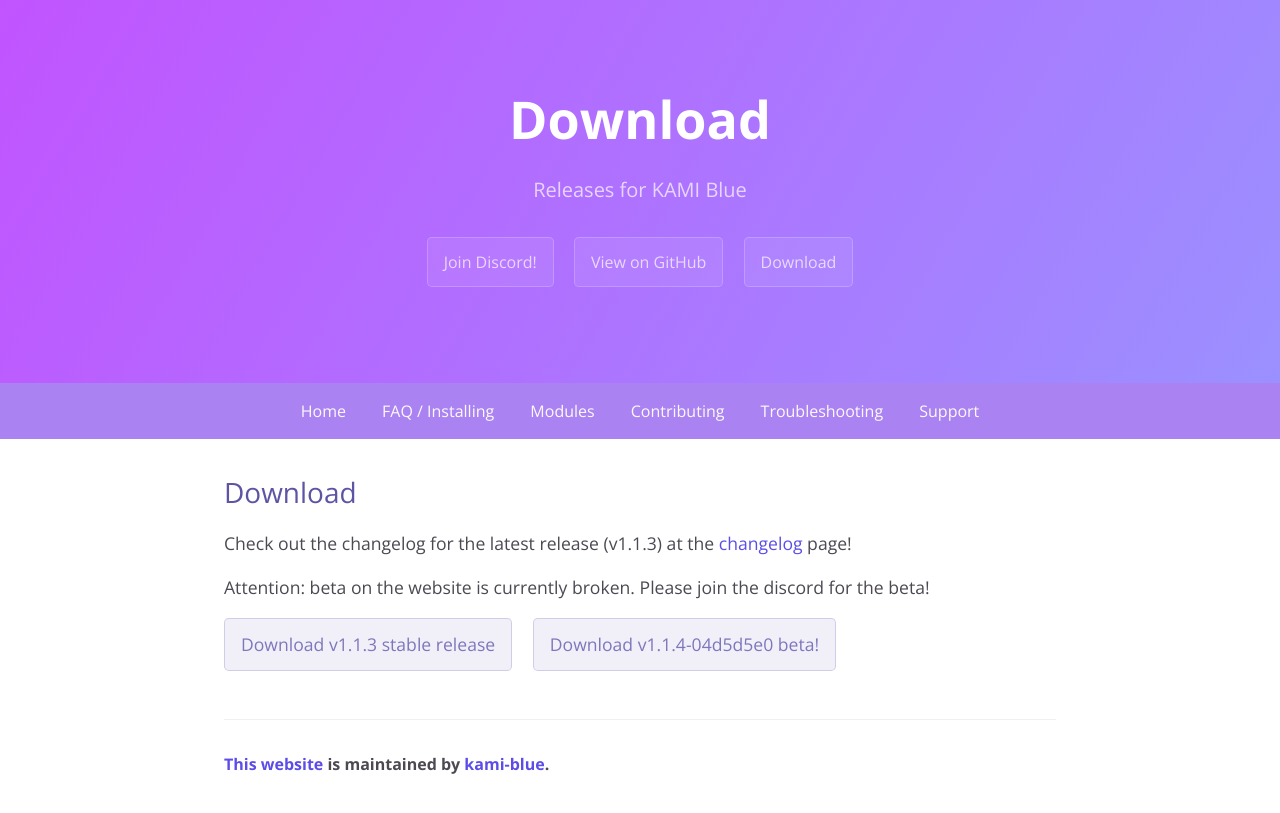
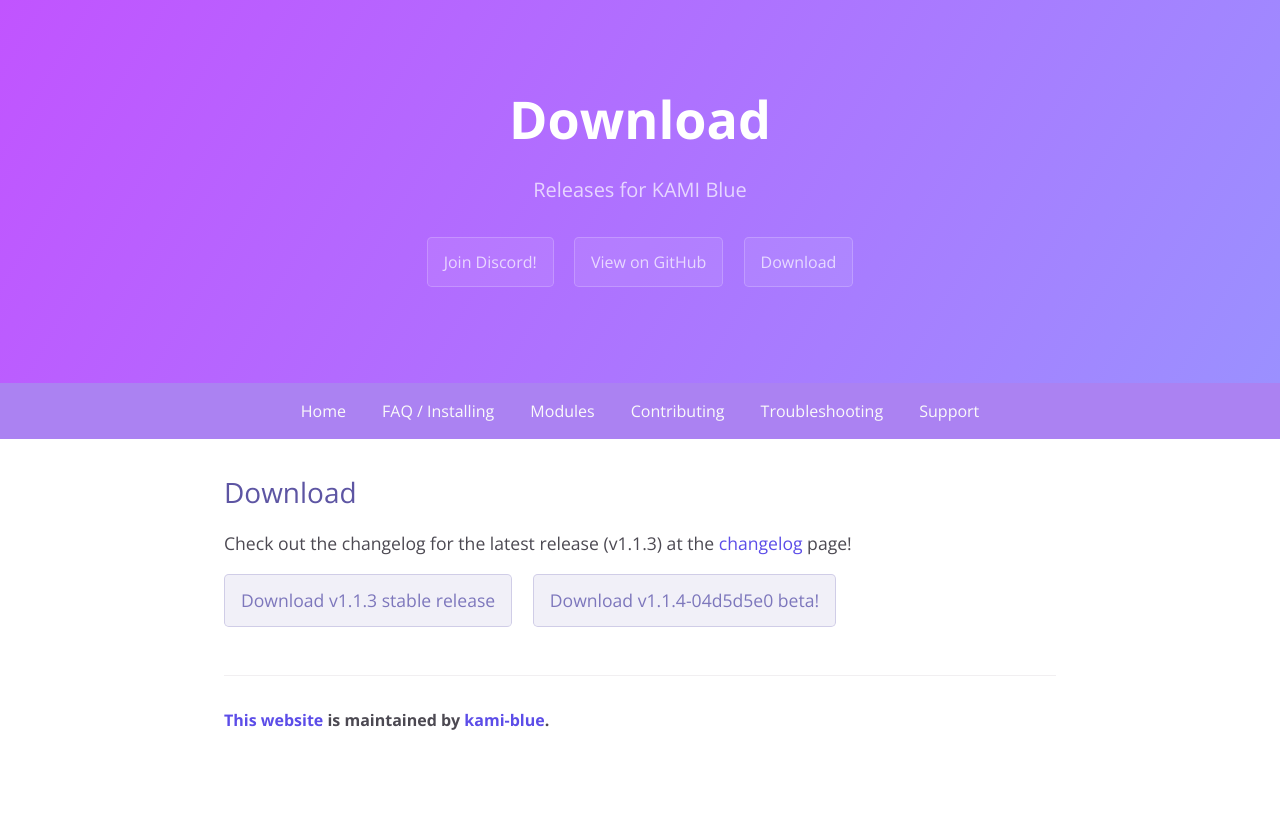
Before and after one commit to kami-blue/website, a Jekyll site: the page built from docs/download.md, in a window 1280 px wide. Shown: the top 813 px of the page. Built offline with Jekyll 4.4.1, drawn with Linux system fonts in a browser that asks for light colours.

Commit message:
Remove notice from downloads

```diff
--- a/docs/download.md
+++ b/docs/download.md
@@ -8,7 +8,5 @@ description: Releases for KAMI Blue
 
 Check out the changelog for the latest release ({{ site.cur_ver }}) at the [changelog](/changelog) page!
 
-Attention: beta on the website is currently broken. Please join the discord for the beta!
-
 <a href="{{ site.github.jar_url }}" class="btnc">Download {{  site.cur_ver  }} stable release</a>
 <a href="{{ site.github.beta_jar_url }}" class="btnc">Download {{  site.beta_ver  }} beta!</a>
```
